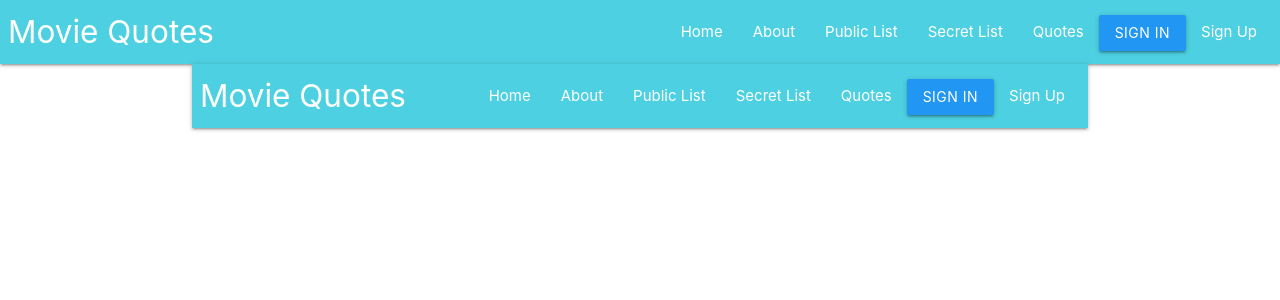
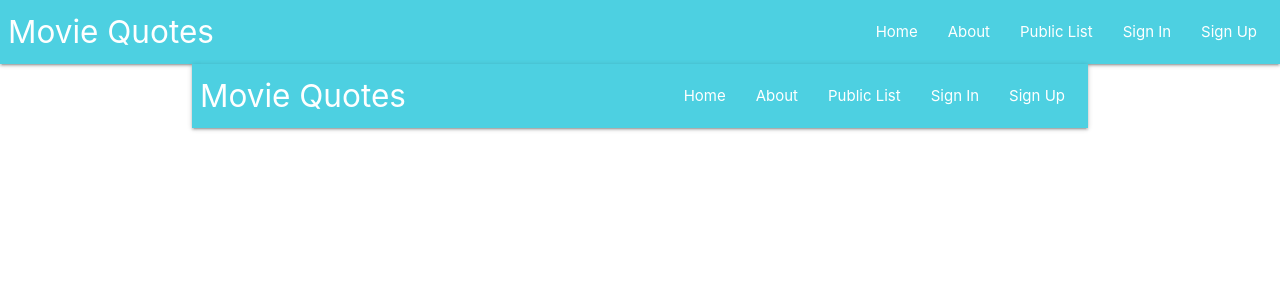
Before and after one commit to PCMACHero/movie-quotes, a React (Create React App) app: page /nav in a window 1280 px wide. Shown: the top 300 px of the page. Built offline with nearby package versions, Linux system fonts and the light colour scheme.

Commit message:
updated nav to show links dependent on auth

```diff
--- a/src/components/nav.js
+++ b/src/components/nav.js
@@ -1,15 +1,35 @@
-import React, {Component} from "react";
+import React, {Component, Fragment} from "react";
 import {Link} from "react-router-dom";
-import {userSignIn, userSignOut} from "../actions";
+import {userSignOut} from "../actions";
 import {connect} from "react-redux";
 
 class Nav extends Component{
     renderLinks(){
-        const {auth, signIn, signOut} = this.props
+        const {auth, signOut} = this.props
         if(auth){
-            return <button className="yellow btn" onClick={signOut}>Sign Out</button>
+            return (<Fragment>
+                    <li>
+                        <Link to="/secret-list">Secret List</Link>
+                    </li>
+                    <li>
+                        <Link to="/quotes">Quotes</Link>
+                    </li>
+                    <li>
+                    <Link to="/sign-out">Sign Out</Link>
+                    </li>
+                </Fragment>)
         }
-        return <button className="blue btn" onClick={signIn}>Sign In</button>
+        return (
+            <Fragment>
+                <li>
+                <Link to="sign-in">Sign In</Link>
+                </li>
+
+                <li>
+                        <Link to="/sign-up">Sign Up</Link>
+                </li>
+
+            </Fragment>)
     }
     render(){
         const navStyle = {
@@ -35,19 +55,7 @@ class Nav extends Component{
                     <li>
                         <Link to="/public-list">Public List</Link>
                     </li>
-                    <li>
-                        <Link to="/secret-list">Secret List</Link>
-                    </li>
-                    <li>
-                        <Link to="/quotes">Quotes</Link>
-                    </li>
-                    <li>
-                        {/* <Link to="/sign-in">Sign In</Link> */}
-                        {this.renderLinks()}
-                    </li>
-                    <li>
-                        <Link to="/sign-up">Sign Up</Link>
-                    </li>
+                    {this.renderLinks()}
                 </ul>
             </div>
             </nav>
@@ -63,4 +71,4 @@ function mapStateToProps(state){
     }
 }
 
-export default connect(mapStateToProps, {signIn:userSignIn, signOut:userSignOut})(Nav);
+export default connect(mapStateToProps, {signOut:userSignOut})(Nav);
```
